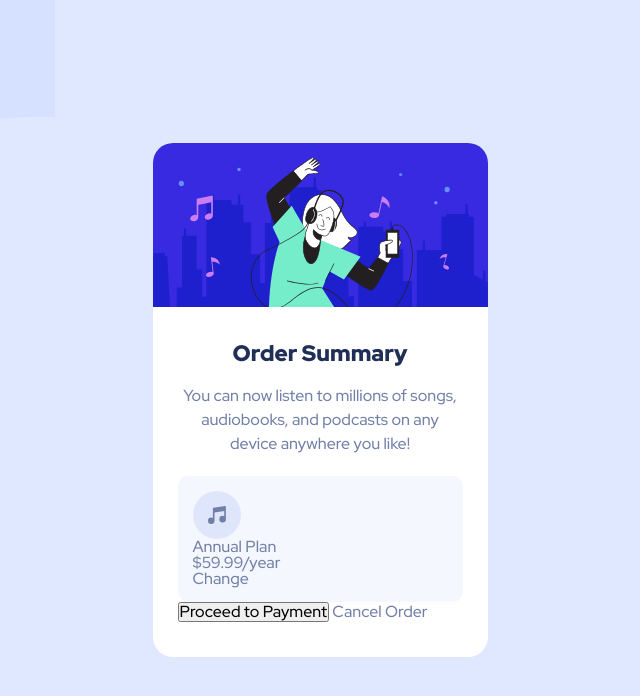
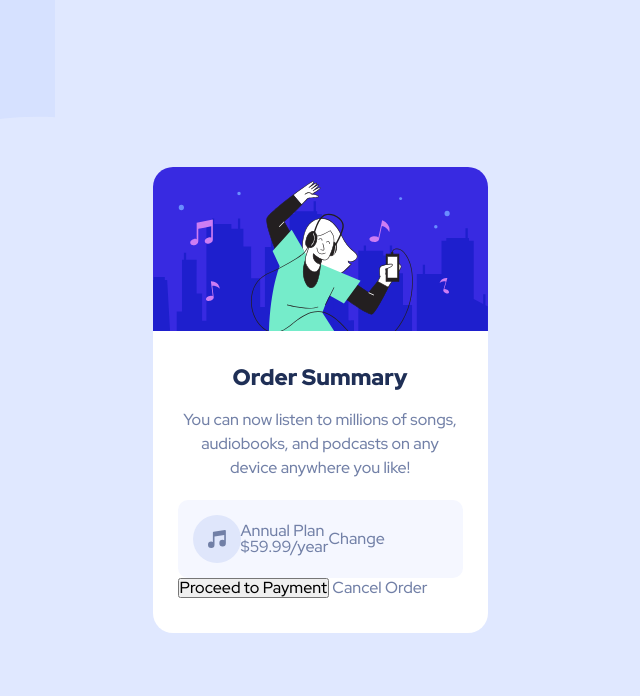
Before and after one commit to SuperSonic57/fem-order-summary-component, a website: page index.html in a window 1280 px wide. Shown: the whole page, without its empty margins (320-960 px from the left). Drawn offline with Linux system fonts and the light colour scheme.

Commit message:
Add flexbox to plan

```diff
--- a/sass/modules/_component.sass
+++ b/sass/modules/_component.sass
@@ -21,3 +21,5 @@
 			background: $clr-very-pale-blue
 			border-radius: 10px
 			padding: 15px
+			display: flex
+			align-items: center
```
Also changed, not shown: css/style.css, 1 other file.
